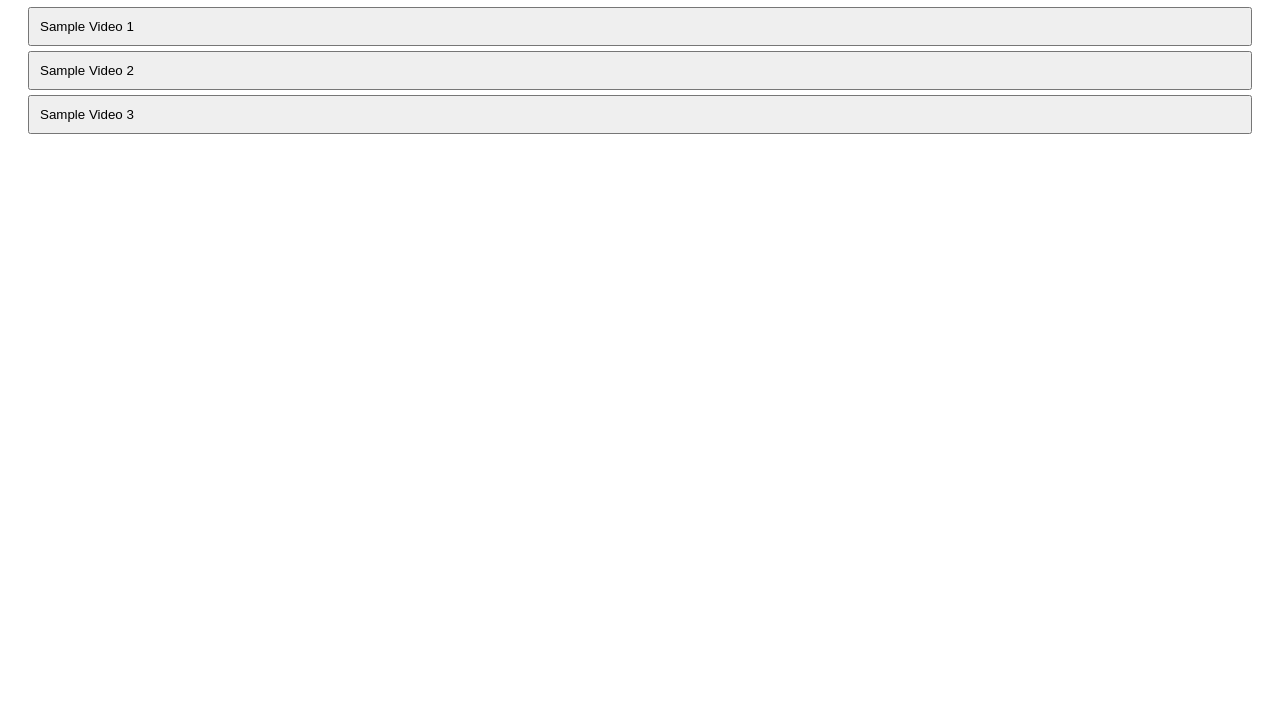
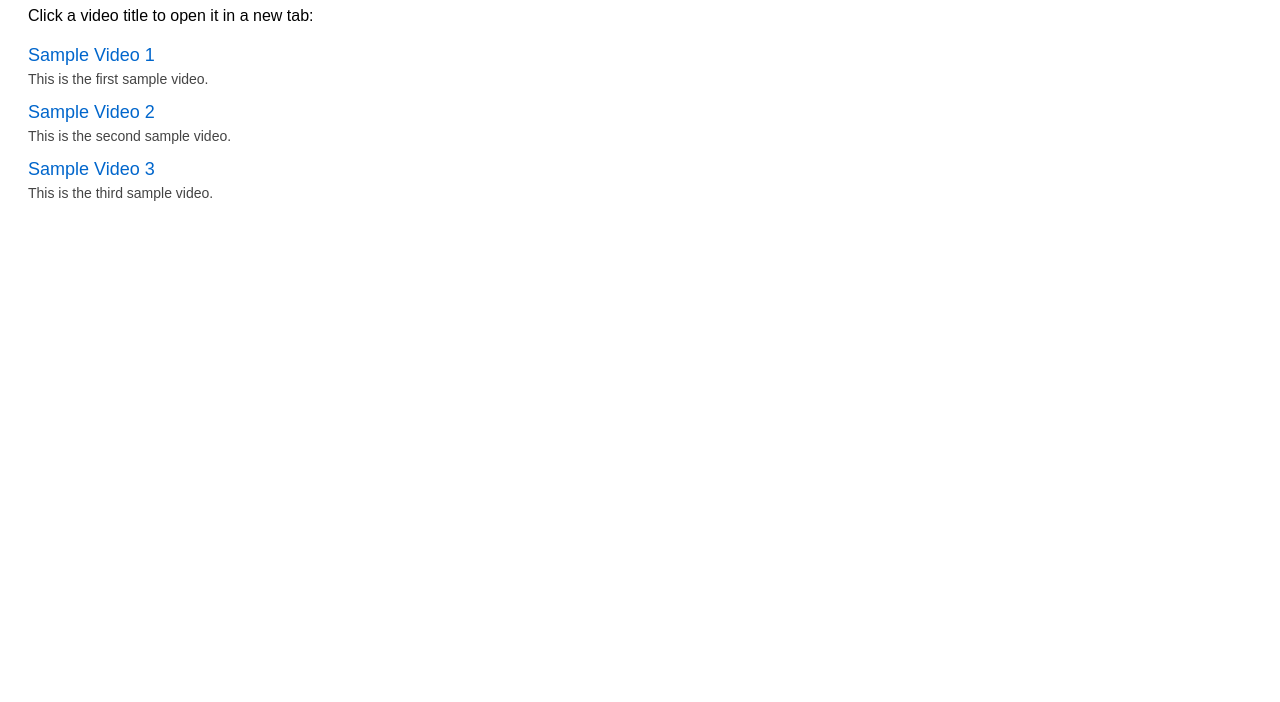
Before and after one commit to girapas/video-gallery, a plain HTML site: page index.html in a window 1280 px wide. Shown: the part 101-803 px from the top of the page. Drawn offline with Linux system fonts and the light colour scheme.

Commit message:
Add files via upload

```diff
--- a/index.html
+++ b/index.html
@@ -3,39 +3,44 @@
 <html lang="en">
 <head>
   <meta charset="UTF-8">
-  <title>Video Gallery</title>
+  <title>Video Gallery (Open in New Tab)</title>
   <style>
     body { font-family: Arial, sans-serif; padding: 20px; }
-    .video-list { margin-bottom: 20px; }
-    .video-list button { display: block; width: 100%; margin: 5px 0; padding: 10px; text-align: left; cursor: pointer; }
-    iframe { width: 100%; height: 480px; border: none; margin-top: 20px; }
-    p { font-size: 16px; }
+    .video-list { margin-top: 20px; }
+    .video-entry { margin-bottom: 15px; }
+    .video-entry a {
+      display: block;
+      font-size: 18px;
+      color: #0066cc;
+      text-decoration: none;
+      margin-bottom: 5px;
+    }
+    .video-entry a:hover {
+      text-decoration: underline;
+    }
+    .description { font-size: 14px; color: #444; }
   </style>
 </head>
 <body>
-  <h1>My Video Gallery</h1>
-  <div class="video-list" id="videoMenu"></div>
+  <h1>Video Gallery</h1>
+  <p>Click a video title to open it in a new tab:</p>
+  <div class="video-list">
 
-  <iframe id="videoPlayer" allowfullscreen></iframe>
-  <p id="videoDescription"></p>
+<div class="video-entry">
+  <a href="https://drive.google.com/open?id=1UpgcgjyOa9RAarl0hRKFHNAX3YmYB6t_" target="_blank" rel="noopener noreferrer">Sample Video 1</a>
+  <div class="description">This is the first sample video.</div>
+</div>
 
-  <script>
-    const videos = [{"title": "Sample Video 1", "description": "This is the first sample video.", "id": "1UpgcgjyOa9RAarl0hRKFHNAX3YmYB6t_"}, {"title": "Sample Video 2", "description": "This is the second sample video.", "id": "1TKDe3kBb_z8Mqw3YJevSdV9rWXQ1ubQy"}, {"title": "Sample Video 3", "description": "This is the third sample video.", "id": "1W7nlILnCa7SgucdUT3qXIw4cHD-q4Fna"}];
+<div class="video-entry">
+  <a href="https://drive.google.com/open?id=1TKDe3kBb_z8Mqw3YJevSdV9rWXQ1ubQy" target="_blank" rel="noopener noreferrer">Sample Video 2</a>
+  <div class="description">This is the second sample video.</div>
+</div>
 
-    const menu = document.getElementById("videoMenu");
-    const player = document.getElementById("videoPlayer");
-    const description = document.getElementById("videoDescription");
+<div class="video-entry">
+  <a href="https://drive.google.com/open?id=1W7nlILnCa7SgucdUT3qXIw4cHD-q4Fna" target="_blank" rel="noopener noreferrer">Sample Video 3</a>
+  <div class="description">This is the third sample video.</div>
+</div>
 
-    videos.forEach(video => {
-      const btn = document.createElement("button");
-      btn.textContent = video.title;
-      btn.onclick = () => {
-        player.src = `https://drive.google.com/uc?export=preview&id=${video.id}`;
-        description.textContent = video.description;
-        player.scrollIntoView({ behavior: "smooth" });
-      };
-      menu.appendChild(btn);
-    });
-  </script>
+  </div>
 </body>
 </html>
```
